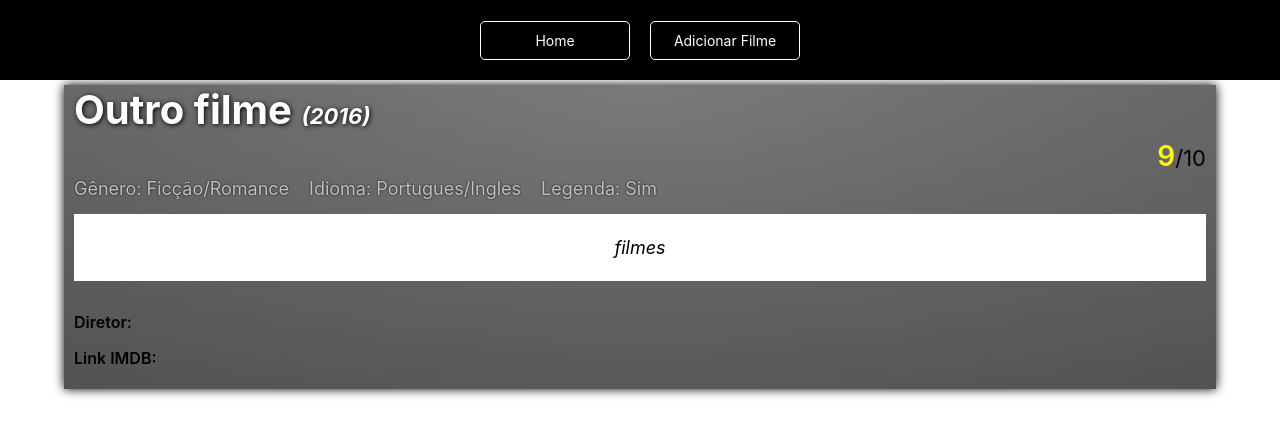
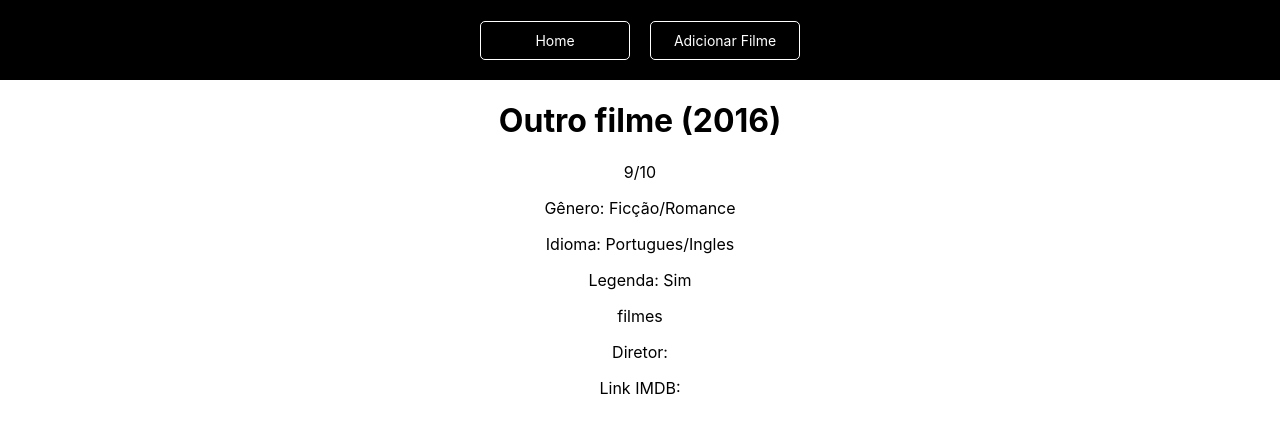
Before and after one commit to rafael-rodrigues-santos/desafio-grupokrs, a React (Create React App) app in the folder locadora/: page /filmes/1 in a window 1280 px wide. Shown: the top 436 px of the page. Built offline with nearby package versions, Linux system fonts and the light colour scheme; data requests are answered from the project's data file.

Commit message:
Melhoria na disposição dos elementos e adcionado link IMDB

```diff
--- a/locadora/src/components/add/add.jsx
+++ b/locadora/src/components/add/add.jsx
@@ -3,9 +3,9 @@
 import { useHistory } from "react-router-dom";
 import api from "../../api.js";
 
-const AddUser = () => {
+const AddMovie = () => {
   let history = useHistory();
-  const [filme, setUser] = useState({
+  const [filme, setMovie] = useState({
     titulo: "",
     sinopse: "",
     genero: "",
@@ -29,16 +29,11 @@
     link,
   } = filme;
   const onInputChange = (e) => {
-    console.log(e.target.value);
-    setUser({ ...filme, [e.target.name]: e.target.value });
+    setMovie({ ...filme, [e.target.name]: e.target.value });
   };
 
   const onSubmit = async (e) => {
     const titulo = document.querySelector(".titulo");
-    const sinopse = document.querySelector(".sinopse");
-    const genero = document.querySelector(".genero");
-    const idioma = document.querySelector(".idioma");
-    const legenda = document.querySelector(".titulo");
 
     if (titulo.value != "") {
       e.preventDefault();
@@ -47,7 +42,6 @@
       return;
     } else {
       alert("Não pode gravar");
-      titulo.classList.add("erro");
       e.preventDefault();
       return false;
     }
@@ -133,4 +127,4 @@
     </div>
   );
 };
-export default AddUser;
+export default AddMovie;
--- a/locadora/src/components/detail/detail.jsx
+++ b/locadora/src/components/detail/detail.jsx
@@ -1,7 +1,6 @@
-import React, { Component, useState, useEffect } from "react";
-import "./detail.css";
-import { useHistory, useParams } from "react-router-dom";
-import axios from "axios";
+import React, { useState, useEffect } from "react";
+import "../../css/main.css";
+import { useParams } from "react-router-dom";
 import api from "../../api.js";
 
 const Detail = () => {
@@ -28,22 +27,6 @@
     setUser(result.data);
 }
 
-//   const { titulo, sinopse, genero, lancamento, idioma, legenda, diretor, avaliacao, link } = filme;
-//       const onInputChange = e => {
-//         console.log(e.target.value);
-//         setUser({ ... filme, [e.target.name]: e.target.value });
-
-//       }
-
-
-
-//       const onSubmit = async e => {
-//         e.preventDefault();
-//         await api.put(`/filmes/${id}`, filme);
-//         history.push('/');
-//       } ;
-
-
       return (
         <div className="detail">
             <div className="detail__title">
@@ -63,7 +46,7 @@
                 </div>
                 <div className="detail__content-link">
                     <p> Diretor: {filme.diretor} </p>
-                    <p> Link IMDB: {filme.link} </p>
+                    <p> Link IMDB: <a href={filme.link} target="_blank"> {filme.link} </a> </p>
                 </div>
             </div>
 
```
